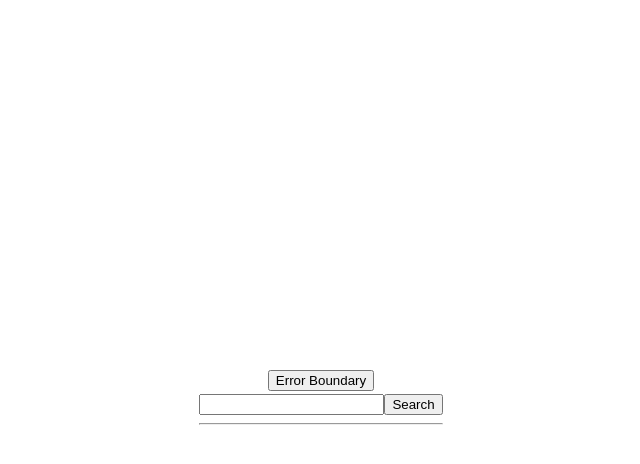
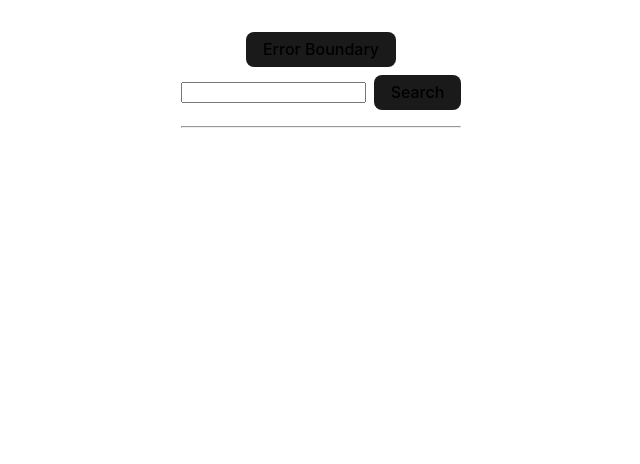
Before and after one commit to DmitriyRim/RS-React-2024Q3, a React (Vite) app: page / in a window 1280 px wide. Shown: the top 464 px of the page, without its empty margins (319-959 px from the left). Built offline with nearby package versions, Linux system fonts and the light colour scheme.

Commit message:
fix: application style edits

```diff
--- a/src/components/Loader/index.css
+++ b/src/components/Loader/index.css
@@ -7,6 +7,7 @@
     animation-duration: 5s;
     animation-iteration-count: infinite;
     animation-timing-function: linear;
+    margin: 0 auto;
 }
 
 @keyframes rotation {
--- a/src/components/PeopleDetail/index.css
+++ b/src/components/PeopleDetail/index.css
@@ -0,0 +1,9 @@
+.details > h4 {
+    color: aquamarine;
+    margin-bottom: 0.2em;
+}
+.details ul {
+    margin: 0;
+    padding: 0;
+    list-style: none;
+}
--- a/src/components/PeopleDetail/index.tsx
+++ b/src/components/PeopleDetail/index.tsx
@@ -1,4 +1,5 @@
 import { Component } from 'react'
+import './index.css'
 
 interface Props {
     data: {
@@ -26,7 +27,7 @@ export class PeoleDetail extends Component<Props> {
         const peopleData = this.props.data
 
         return (
-            <div>
+            <div className="details">
                 <h4>{peopleData.name}</h4>
                 <ul>
                     <li>Gender - {peopleData.gender}</li>
--- a/src/components/Search/index.css
+++ b/src/components/Search/index.css
@@ -0,0 +1,9 @@
+.search {
+    display: flex;
+    padding: 0.5em 0;
+    justify-content: space-between;
+    align-items: center;
+}
+.search > * + * {
+    margin-left: 0.5em;
+}
--- a/src/components/Search/index.tsx
+++ b/src/components/Search/index.tsx
@@ -1,4 +1,5 @@
 import { Component } from 'react'
+import './index.css'
 
 interface Props {
     getDate: (query: string) => Promise<void>
@@ -23,20 +24,7 @@ export class Search extends Component<Props, State> {
 
     handleChange = (event: React.ChangeEvent<HTMLInputElement>) => {
         this.setState({ searchQuery: event.target.value })
-    }
-
-    render() {
-        return (
-            <form onSubmit={this.handleSubmit}>
-                <input
-                    type="search"
-                    name="search"
-                    value={this.state.searchQuery}
-                    onChange={this.handleChange}
-                />
-                <input type="submit" value="Search" />
-            </form>
-        )
+        console.log(event.target.value)
     }
 
     componentDidMount(): void {
@@ -49,4 +37,18 @@ export class Search extends Component<Props, State> {
             })
         }
     }
+
+    render() {
+        return (
+            <form onSubmit={this.handleSubmit} className="search">
+                <input
+                    type="search"
+                    name="search"
+                    value={this.state.searchQuery}
+                    onChange={this.handleChange}
+                />
+                <input type="submit" value="Search" />
+            </form>
+        )
+    }
 }
--- a/src/index.css
+++ b/src/index.css
@@ -25,7 +25,6 @@ a:hover {
 body {
     margin: 0;
     display: flex;
-    place-items: center;
     min-width: 320px;
     min-height: 100vh;
 }
@@ -35,10 +34,11 @@ h1 {
     line-height: 1.1;
 }
 
-button {
+button,
+input[type='submit'] {
     border-radius: 8px;
     border: 1px solid transparent;
-    padding: 0.6em 1.2em;
+    padding: 0.4em 1em;
     font-size: 1em;
     font-weight: 500;
     font-family: inherit;
@@ -46,7 +46,9 @@ button {
     cursor: pointer;
     transition: border-color 0.25s;
 }
-button:hover {
+
+button:hover,
+input[type='submit']:hover {
     border-color: #646cff;
 }
 button:focus,
```
Also changed, not shown: src/components/ErrorBoundary/index.tsx (+12 -6 lines).
